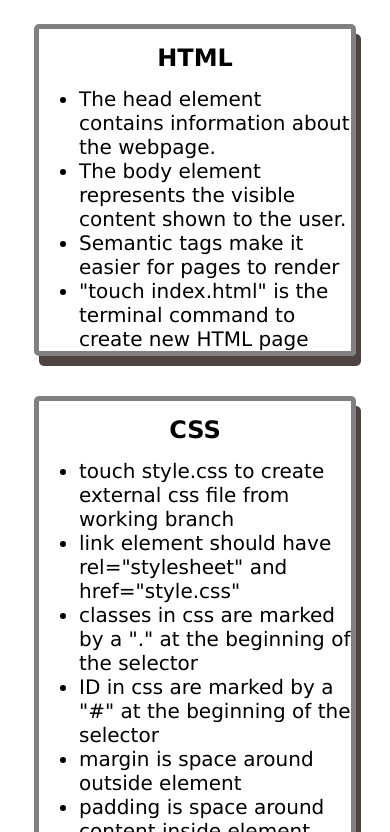
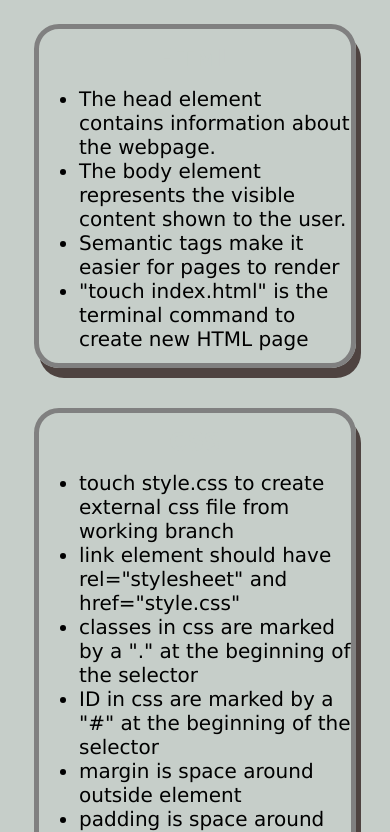
Before and after one commit to ErinHamrick/prework-study-guide, a plain HTML site: page index.html in a window 390 px wide. Shown: the part 216-1048 px from the top of the page. Drawn offline with Linux system fonts and the light colour scheme.

Commit message:
Changed background color as well as media query for styling on mobile screens

```diff
--- a/assets/style.css
+++ b/assets/style.css
@@ -2,6 +2,10 @@
     margin: 0;
     padding: 0;
     font-family: 'Lucida Sans', 'Lucida Sans Regular', 'Lucida Grande', 'Lucida Sans Unicode', Geneva, Verdana, sans-serif;
+}
+
+body {
+    background-color: #C6CEC9;
 }
 
 header {
@@ -29,6 +33,7 @@ header {
 
 h1,
 h2 {
+    color: #C6CEC9;
     text-align: center;
     padding: 15px;
     }
@@ -43,6 +48,7 @@ img {
 ul {
     padding-left: 40px;
     font-size: 20px;
+    margin-bottom: 4%;
 }
 
 p {
@@ -54,5 +60,13 @@ p {
     margin: 40px auto;
     border: 5px solid gray;
     box-shadow: 5px 10px #4E4340;
-    border-radius: 5px;
+    border-radius: 25px;
 }
+
+@media screen and (max-width) {
+    h1, h2 {
+        max-height: 250px;
+        padding: 20px;
+    }
+
+}
```
Also changed, not shown: Titans-logo.png (deleted), bowtie-cat.png (deleted).
